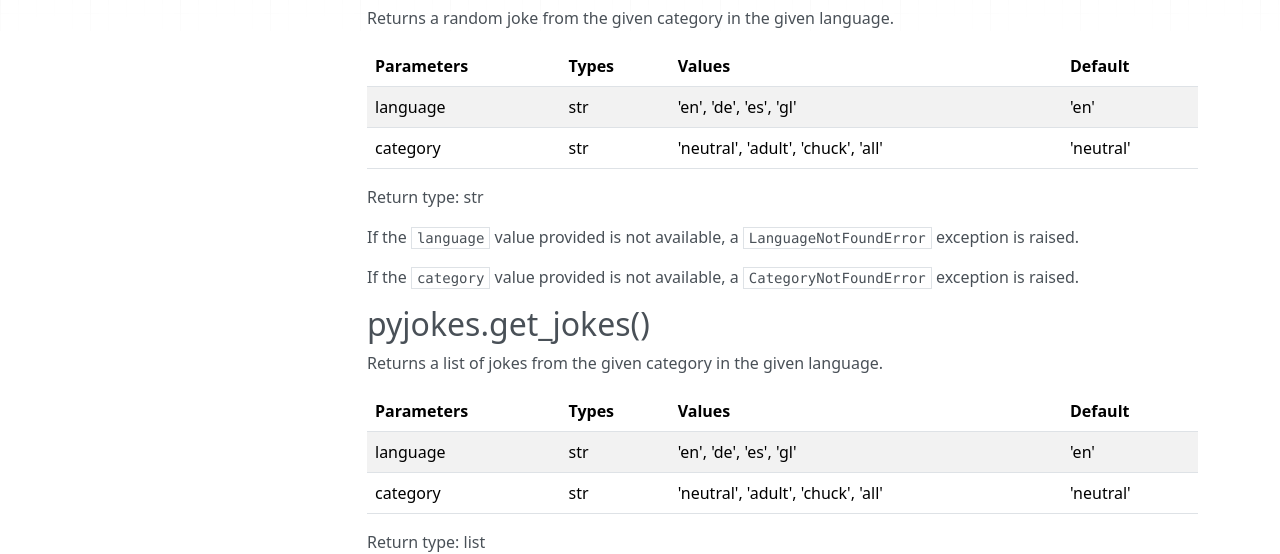
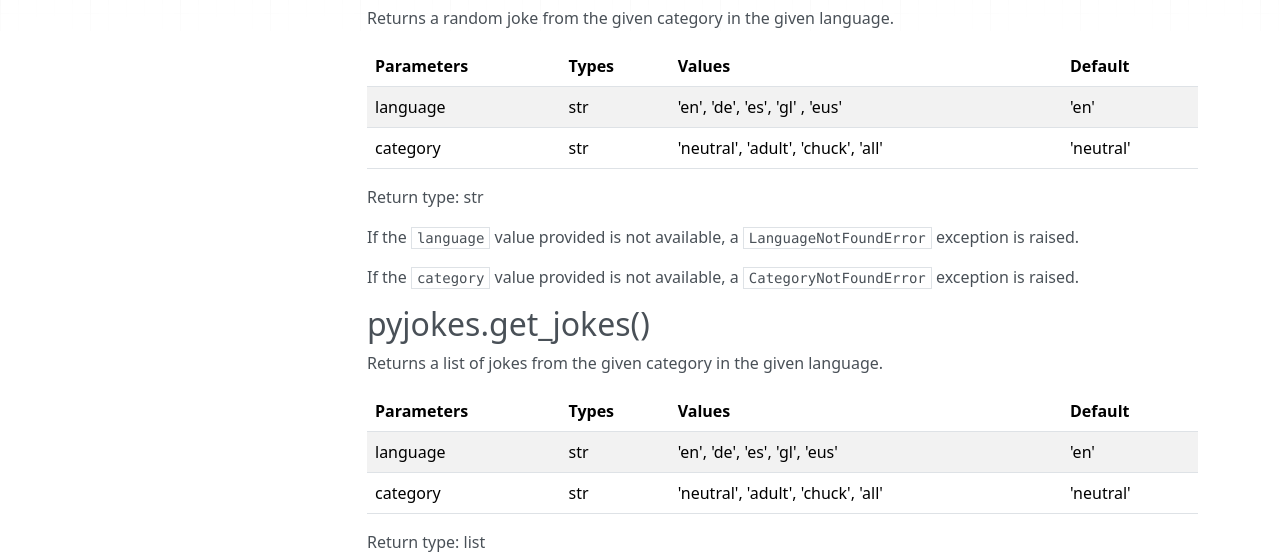
Before and after one commit to pyjokes/pyjokes, an MkDocs documentation site: the page built from docs/api.md, in a window 1280 px wide and 1012 px high. Shown: the part 275-829 px from the top of the window. Built offline with MkDocs 1.6.1, drawn with Linux system fonts in a browser that asks for light colours; nearby versions of some CDN libraries; old or Windows-style settings are respelled for this version of MkDocs.

Commit message:
Basque language support

```diff
--- a/docs/api.md
+++ b/docs/api.md
@@ -12,7 +12,7 @@ Returns a random joke from the given category in the given language.
 
 | Parameters | Types | Values | Default |
 | ---------- | ----- | ------ | ------- |
-| language   | str   | 'en', 'de', 'es', 'gl' | 'en' |
+| language   | str   | 'en', 'de', 'es', 'gl' , 'eus'| 'en' |
 | category   | str   | 'neutral', 'adult', 'chuck', 'all' | 'neutral' |
 
 Return type: str
@@ -27,7 +27,7 @@ Returns a list of jokes from the given category in the given language.
 
 | Parameters | Types | Values | Default |
 | ---------- | ----- | ------ | ------- |
-| language   | str   | 'en', 'de', 'es', 'gl' | 'en' |
+| language   | str   | 'en', 'de', 'es', 'gl', 'eus' | 'en' |
 | category   | str   | 'neutral', 'adult', 'chuck', 'all' | 'neutral' |
 
 Return type: list
```
